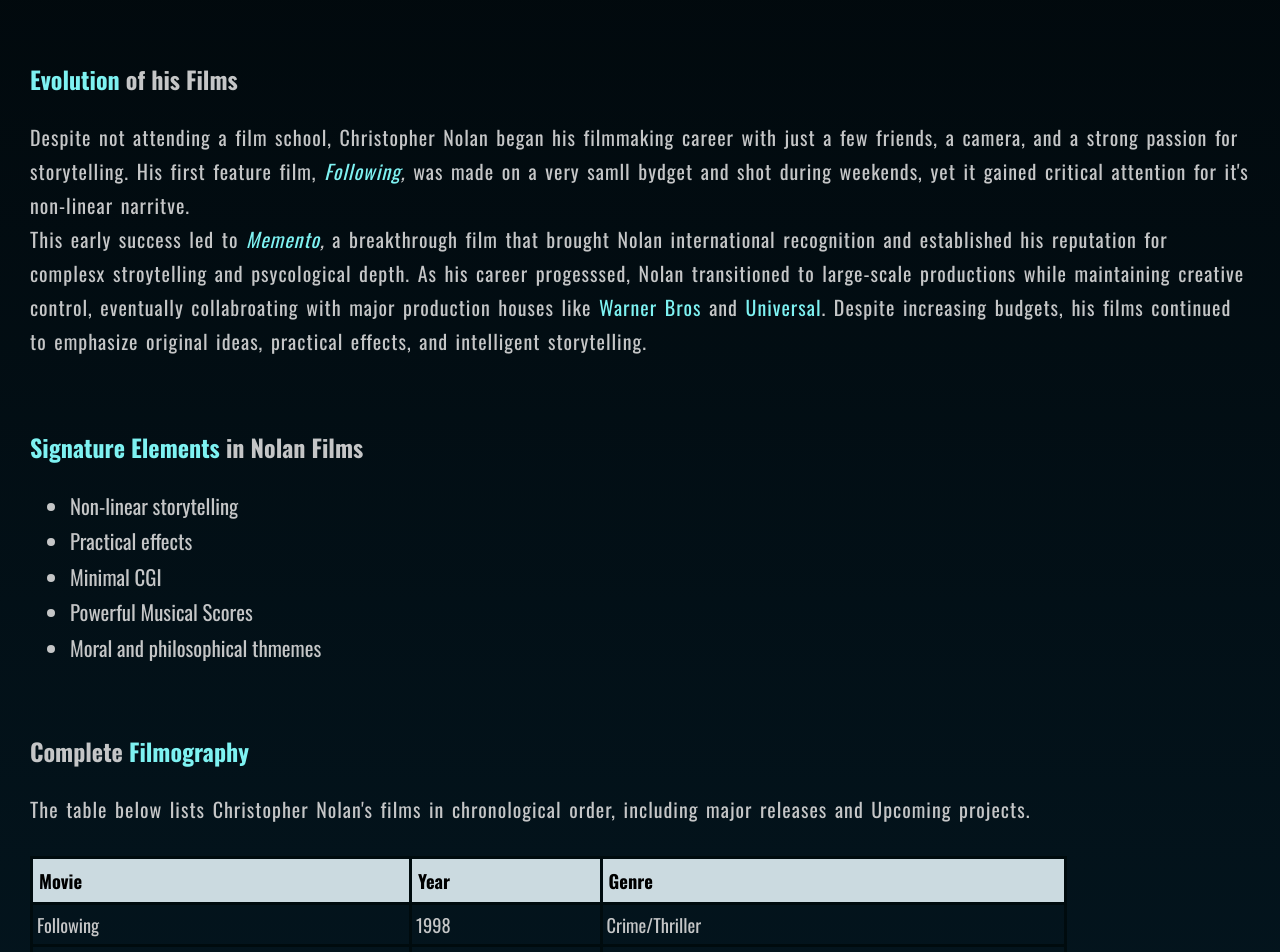
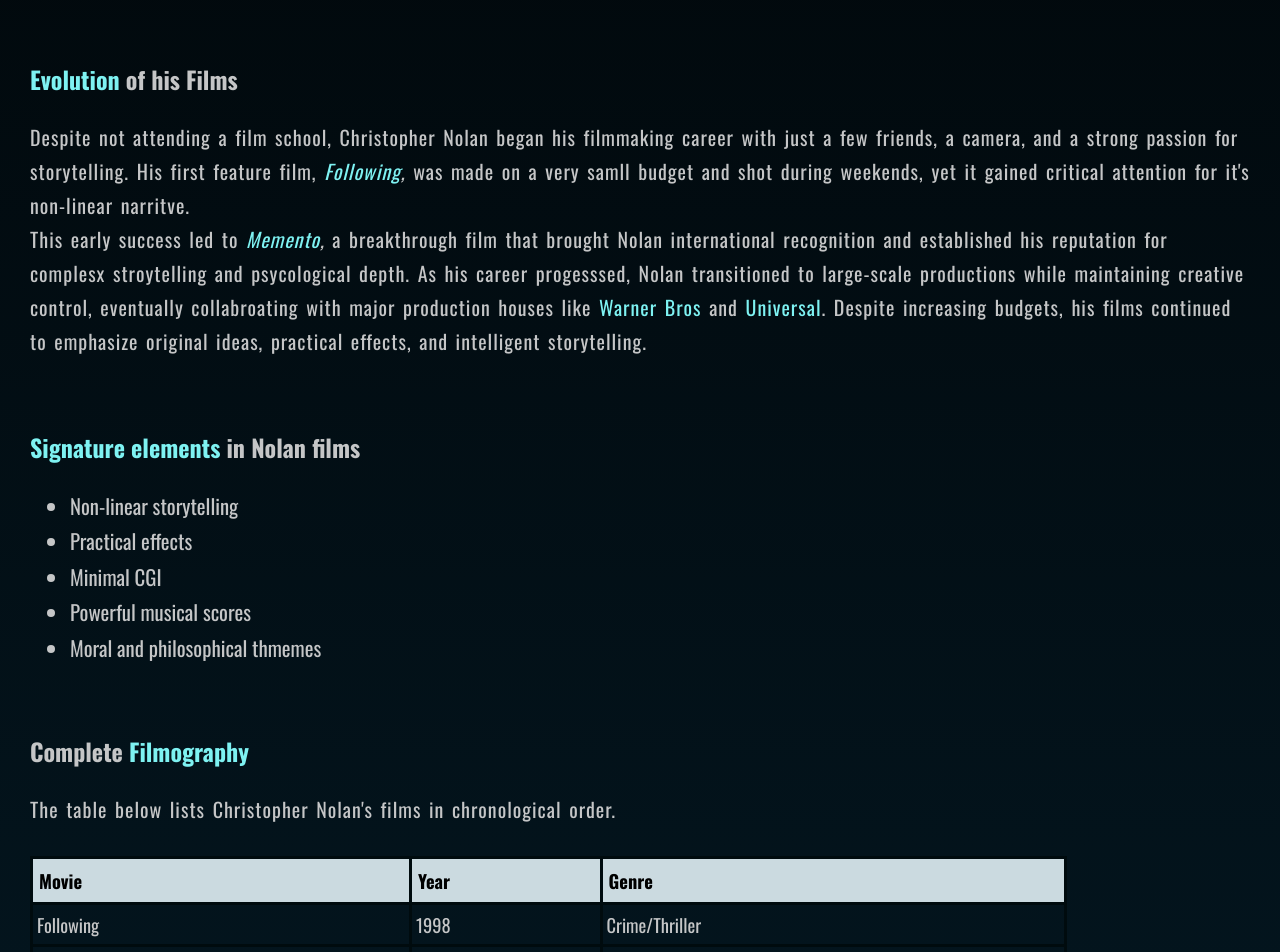
Before and after one commit to HarisAsif007/Fan-Website, a plain HTML site: page filmography.html in a window 1280 px wide. Shown: the part 840-1792 px from the top of the page. Drawn offline with nearby package versions, Linux system fonts and the light colour scheme.

Commit message:
Tiny Updates

```diff
--- a/filmography.html
+++ b/filmography.html
@@ -34,7 +34,7 @@
         <p>
             Despite not attending a film school, Christopher Nolan began his filmmaking career with just a few friends,
             a camera, and a strong passion for storytelling. His first feature film, <i><span>Following</span>,</i> was made on a very samll
-            bydget and shot during weekends, yet it gained critical attention for it's non-linear narritve.
+            budget and shot during weekends, yet it gained critical attention for it's non-linear narritve.
             <br>
             This early success led to <i><span>Memento</span>,</i> a breakthrough film that brought Nolan international recognition and
             established his reputation for complesx stroytelling and psycological depth. As his career progesssed, Nolan
@@ -45,19 +45,18 @@
         </p>
     </section>
     <section>
-        <h1><Span>Signature Elements</Span> in Nolan Films</h1>
+        <h1><Span>Signature elements</Span> in Nolan films</h1>
         <ul>
             <li>Non-linear storytelling</li>
             <li>Practical effects</li>
             <li>Minimal CGI</li>
-            <li>Powerful Musical Scores</li>
+            <li>Powerful musical scores</li>
             <li>Moral and philosophical thmemes</li>
         </ul>
     </section>
     <section>
         <h1 >Complete <span>Filmography</span></h1>
-        <p>The table below lists Christopher Nolan's films in chronological order, including major releases and Upcoming
-            projects.
+        <p>The table below lists Christopher Nolan's films in chronological order.
         </p>
         <table border="1">
             <tr>
@@ -110,9 +109,6 @@
                 <td>2023</td>
                 <td> Biographical/Drama</td>
             </tr>
-            <tr class="Upcoming">
-                <td colspan="3">Upcoming From Nolan</td>
-            </tr>
             <tr>
                 <td>The Odyssey</td>
                 <td>2026</td>
@@ -127,6 +123,8 @@
             <div class="movie">Interstaller</div>
             <div class="movie">The Dark Knight</div>
             <div class="movie">Memento</div>
+            <div class="movie">The Prestige</div>
+            <div class="movie">Inception</div>
         </section>
         <div class="reel">🎞️</div>
      <footer>
```
Also changed, not shown: interstellar.html (+1 -1 lines).
